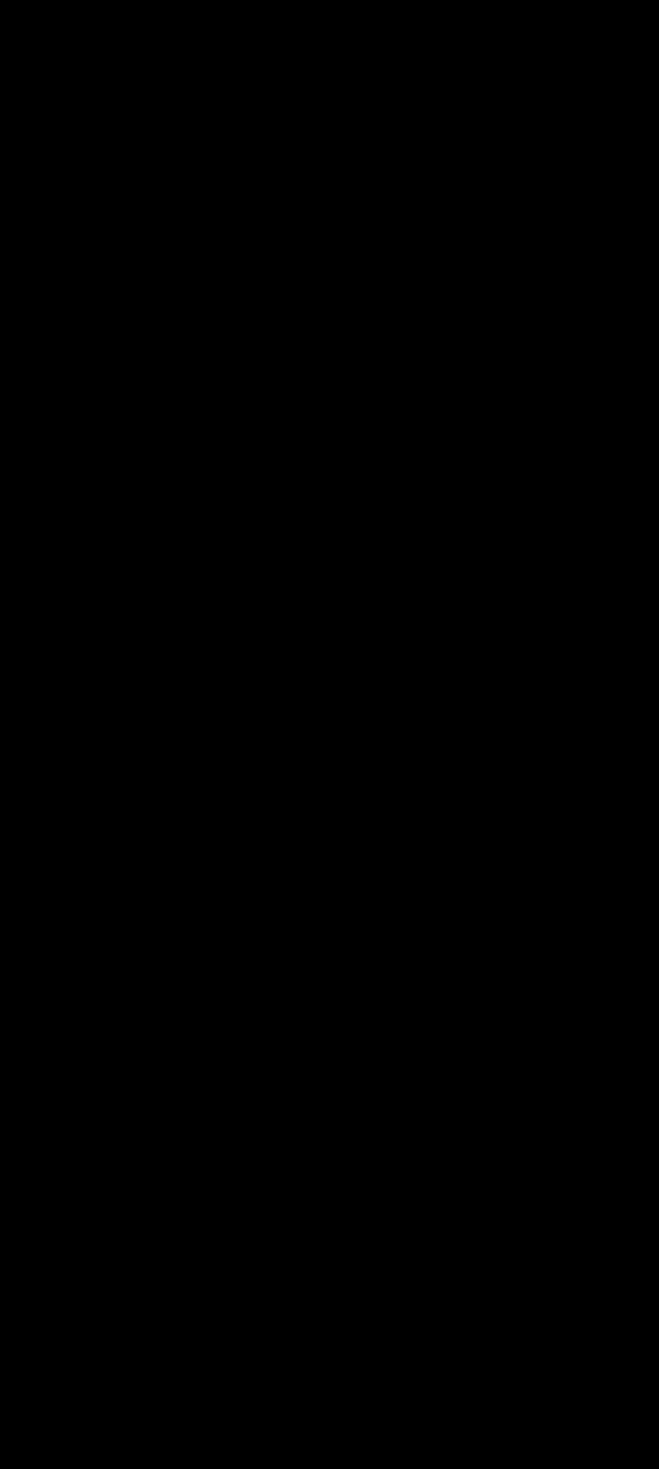
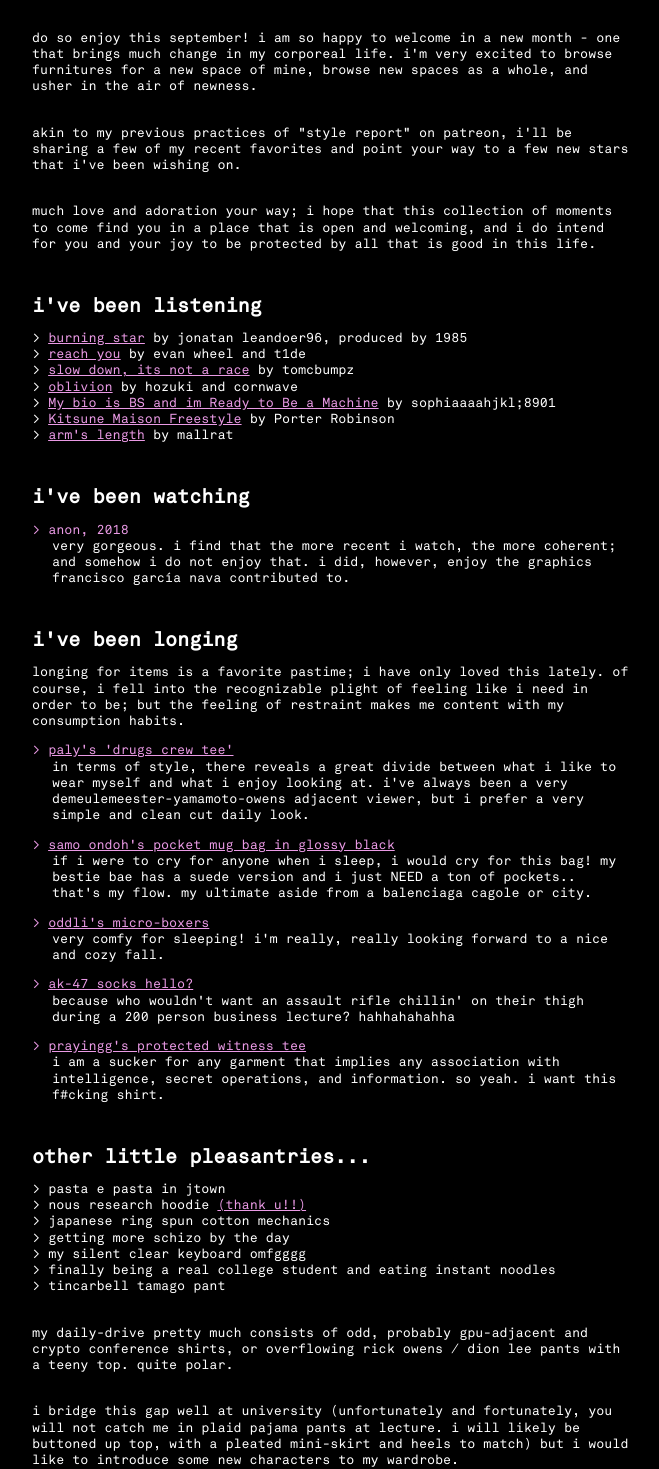
Before and after one commit to awhmaisy/pleasant-fw24, a SvelteKit app: page /blog/sept in a window 1280 px wide. Shown: the part 462-1931 px from the top of the page, without its empty margins (308-967 px from the left). Before the commit the page ends 800 px from the top, so only its background shows below. Built offline with nearby package versions, Linux system fonts and the light colour scheme.

Commit message:
september blawg

```diff
--- a/src/routes/blog/sept/+page.svelte
+++ b/src/routes/blog/sept/+page.svelte
@@ -1,2 +1,132 @@
 <title>september's blog post</title>
-<p>when will snow and ash fall from the sky? i wait patiently</p>
+<h2>when will snow and ash fall from the sky? i wait patiently</h2>
+
+<figure style="margin: 0;">
+    <img src="/images/blog/sept/handm.JPG" style="max-width: 300px;" alt="Two cutie girls">
+    <figcaption style="text-align: left;">@harmonyevaa and @awhmaisy reunion !</figcaption>
+</figure>
+
+<p>
+    do so enjoy this september! i am so happy to welcome in a new month - one that brings much change in my corporeal life. i'm very excited to browse furnitures for a new space of mine, browse new spaces as a whole, and usher in the air of newness.
+</p>
+<p>
+    akin to my previous practices of "style report" on patreon, i'll be sharing a few of my recent favorites and point your way to a few new stars that i've been wishing on.
+</p>
+<p>
+    much love and adoration your way; i hope that this collection of moments to come find you in a place that is open and welcoming, and i do intend for you and your joy to be protected by all that is good in this life.
+</p>
+<br />
+
+<h2>
+    i've been listening
+</h2>
+<ul>
+    <li>
+        <a href="https://open.spotify.com/track/0ctIxCQYZY0tmpOkQF3uUk?si=38141ba286324c12" style="color: #ea9ae5;">burning star</a> by jonatan leandoer96, produced by 1985
+    </li>
+    <li>
+        <a href="https://open.spotify.com/track/6alRb0ZhYjI1P4R33DuoJQ?si=073af20d1ab74f24" style="color: #ea9ae5;">reach you</a> by evan wheel and t1de
+    </li>
+    <li>
+        <a href="https://open.spotify.com/track/5qxO2x6qVHoRCXtKK3MO1y?si=81067a747c384887" style="color: #ea9ae5;">slow down, its not a race</a> by tomcbumpz
+    </li>
+    <li>
+        <a href="https://open.spotify.com/track/4cwny8THnk8bxFUkUnnC2N?si=648102bece8142ca" style="color: #ea9ae5;"> oblivion</a> by hozuki and cornwave
+    </li>
+    <li>
+        <a href="https://open.spotify.com/track/4gqlVvamAjHr0fjrKlvBpJ?si=4b6cc7fcdea9403b" style="color: #ea9ae5;">My bio is BS and im Ready to Be a Machine</a> by sophiaaaahjkl;8901
+    </li>
+    <li>
+        <a href="https://open.spotify.com/track/6n8VUJwJoANGLHfWf38gJv?si=67dc2df728f746aa" style="color: #ea9ae5;">Kitsune Maison Freestyle</a> by Porter Robinson
+    </li>
+    <li>
+        <a href="https://open.spotify.com/track/6zBbgNHurgcV2DTDDDixOY?si=afef7f59d00a4730" style="color: #ea9ae5;">arm's length</a> by mallrat
+    </li>
+</ul>
+<br />
+
+<h2>
+    i've been watching
+</h2>
+<ul>
+    <li style="color: #ea9ae5">
+        anon, 2018
+    </li>
+    <p style="margin-left: 20px;">
+        very gorgeous. i find that the more recent i watch, the more coherent; and somehow i do not enjoy that. i did, however, enjoy the graphics francisco garcía nava contributed to.
+    </p>
+</ul>
+<br />
+
+<h2>
+    i've been longing
+</h2>
+<p style="margin-top: 0px;">
+    longing for items is a favorite pastime; i have only loved this lately. of course, i fell into the recognizable plight of feeling like i need in order to be; but the feeling of restraint makes me content with my consumption habits.
+</p>
+<ul>
+    <li style="color: #ea9ae5">
+        <a href="https://palyhollywood.com/shop" style="color: #ea9ae5;">paly's 'drugs crew tee'</a>
+    </li>
+    <p style="margin-left: 20px;">
+        in terms of style, there reveals a great divide between what i like to wear myself and what i enjoy looking at. i've always been a very demeulemeester-yamamoto-owens adjacent viewer, but i prefer a very simple and clean cut daily look.
+    </p>
+    <li style="color: #ea9ae5">
+        <a href="https://samoondoh.com/all/?idx=1198" style="color: #ea9ae5;">samo ondoh's pocket mug bag in glossy black</a>
+    </li>
+    <p style="margin-top: 0px; margin-left: 20px;">
+        if i were to cry for anyone when i sleep, i would cry for this bag! my bestie bae has a suede version and i just NEED a ton of pockets.. that's my flow. my ultimate aside from a balenciaga cagole or city.
+    </p>
+    <li style="color: #ea9ae5">
+        <a href="https://oddli.com/products/micro-boxers" style="color: #ea9ae5;">oddli's micro-boxers</a>
+    </li>
+    <p style="margin-top: 0px; margin-left: 20px;">
+        very comfy for sleeping! i'm really, really looking forward to a nice and cozy fall.
+    </p>
+    <li style="color: #ea9ae5">
+        <a href="https://havocworldwide.com/collections/accessories/products/duck-cover-woven-thigh-high-socks-white-1" style="color: #ea9ae5;">ak-47 socks hello?</a>
+    </li>
+    <p style="margin-top: 0px; margin-left: 20px;">
+        because who wouldn't want an assault rifle chillin' on their thigh during a 200 person business lecture? hahhahahahha
+    </p>
+    <li style="color: #ea9ae5">
+        <a href="https://prayingg.com/products/witness-mens-tee" style="color: #ea9ae5;">prayingg's protected witness tee</a>
+    </li>
+    <p style="margin-top: 0px; margin-left: 20px;">
+        i am a sucker for any garment that implies any association with intelligence, secret operations, and information. so yeah. i want this f#cking shirt.
+    </p>
+</ul>
+<br />
+<h2>other little pleasantries...</h2>
+<ul>
+    <li>
+        pasta e pasta in jtown
+    </li>
+    <li>
+        nous research hoodie <a href="https://x.com/awhmaisy/status/1835200209019920863">(thank u!!)</a>
+    </li>
+    <li>
+        japanese ring spun cotton mechanics
+    </li>
+    <li>
+        getting more schizo by the day
+    </li>
+    <li>
+        my silent clear keyboard omfgggg
+    </li>
+    <li>
+        finally being a real college student and eating instant noodles
+    </li>
+    <li>
+        tincarbell tamago pant
+    </li>
+</ul>
+<p>
+    my daily-drive pretty much consists of odd, probably gpu-adjacent and crypto conference shirts, or overflowing rick owens / dion lee pants with a teeny top. quite polar.
+</p>
+<p>
+    i bridge this gap well at university (unfortunately and fortunately, you will not catch me in plaid pajama pants at lecture. i will likely be buttoned up top, with a pleated mini-skirt and heels to match) but i would like to introduce some new characters to my wardrobe.
+</p>
+<p>
+    possibly more updates as time passes but mucho amor for now! see yaaa
+</p>
```
Also changed, not shown: static/images/blog/sept/handm.JPG (added).
